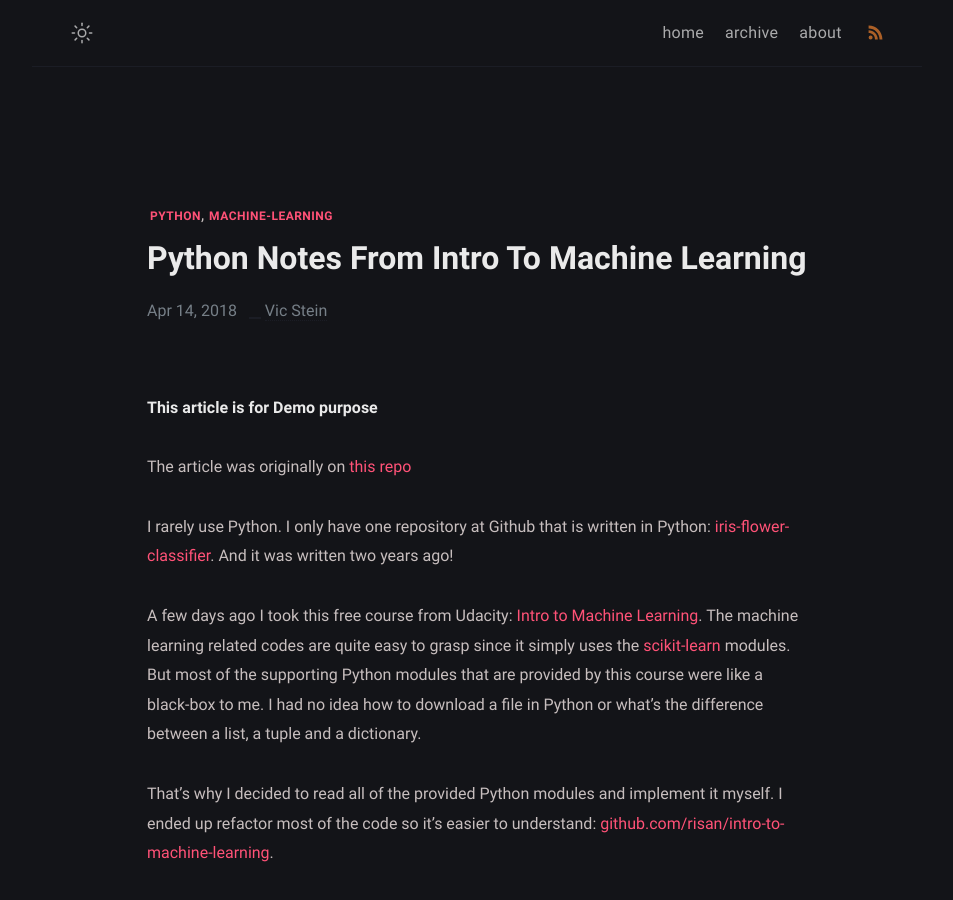
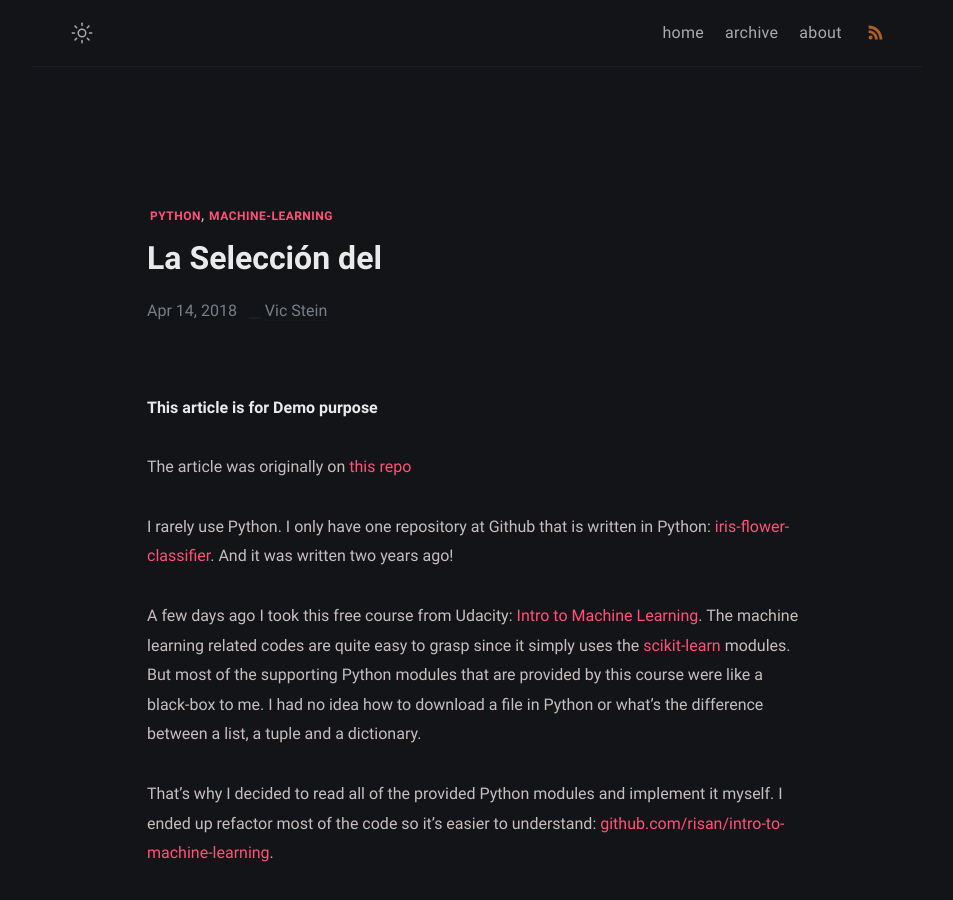
Before and after one commit to vxstein/vxstein.github.io, a Jekyll site: the page built from _posts/python-notes-from-Intro-to-machine-learning/2018-04-14-python-notes-from-Intro-to-machine-learning.md, in a window 1280 px wide and 900 px high. Shown: the whole window, without its empty margins (163-1116 px from the left). Built offline with Jekyll 4.4.1, drawn with Linux system fonts in a browser that asks for light colours.

Commit message:
2018-04-14-python-notes-from-Intro-to-machine-learning.md: updated title

```diff
--- a/_posts/python-notes-from-Intro-to-machine-learning/2018-04-14-python-notes-from-Intro-to-machine-learning.md
+++ b/_posts/python-notes-from-Intro-to-machine-learning/2018-04-14-python-notes-from-Intro-to-machine-learning.md
@@ -6,6 +6,7 @@ tags:
 description: >-
   Notes and code snippets of Python that I've been collecting so far throughout
   the "Intro to Machine Learning" course.
+title: La Selección del
 ---
 
 **This article is for Demo purpose**
```
